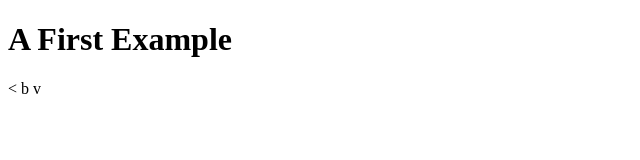
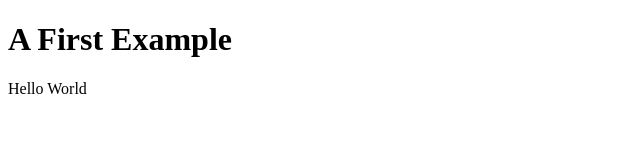
Before and after one commit to c1kfa10001/aimproject.github.io, a plain HTML site: page index.html in a window 1280 px wide. Shown: the full height of the page, 0-640 px from the left. Drawn offline with Linux system fonts and the light colour scheme.

Commit message:
Update index.html

```diff
--- a/index.html
+++ b/index.html
@@ -8,6 +8,6 @@
 </head>
 <body>
 	<h1> A First Example </h1>
-	<p>< b v </p>
+	<p><script>document.write('Hello World')</script></p>
 </body>
 </html>
```
